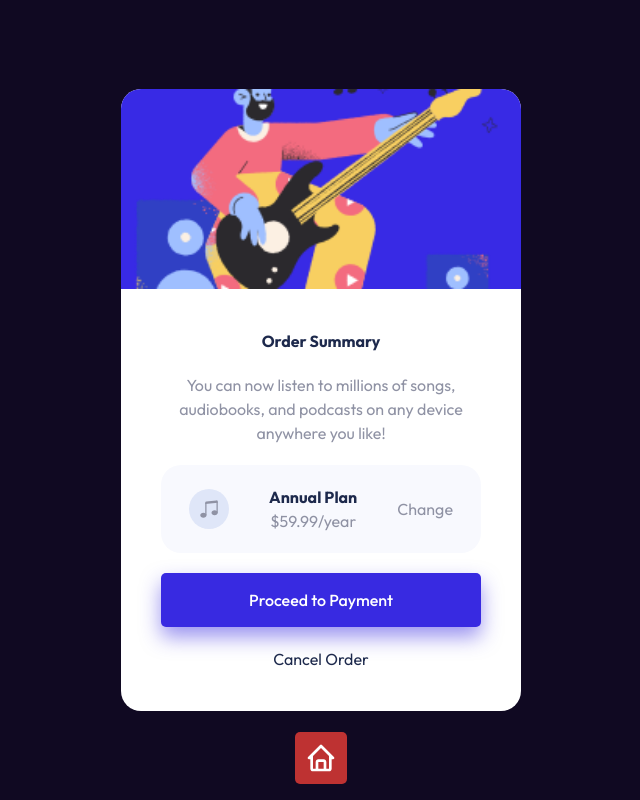
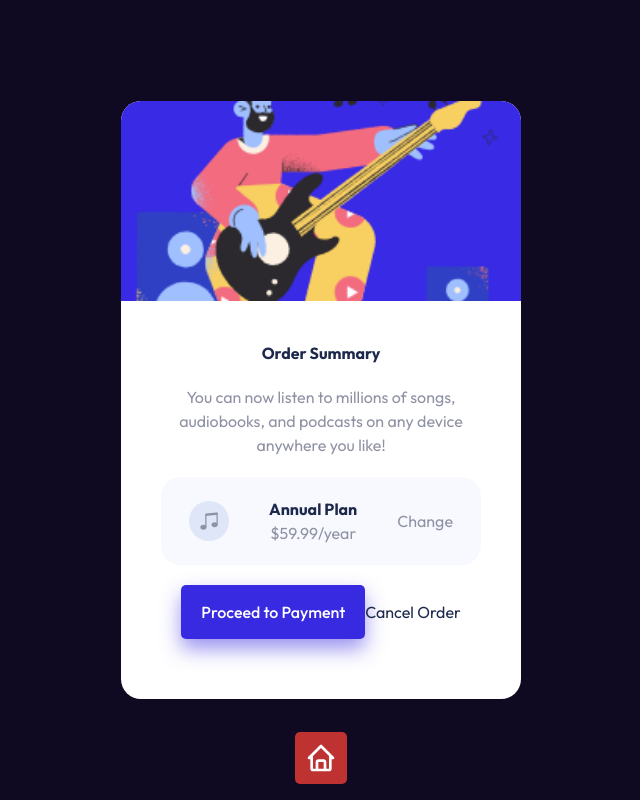
Before and after one commit to aliblackeye/alikaragoz.tech, a Next.js app: page /intern/order-summary in a window 1280 px wide. Shown: the whole page, without its empty margins (319-959 px from the left). Built offline with nearby package versions, Linux system fonts and the light colour scheme.

Commit message:
captcha page fix

```diff
--- /dev/null
+++ b/public/assets/styles/_button.scss
@@ -0,0 +1,64 @@
+.btn {
+    padding: 15px 20px;
+    border-radius: 5px;
+    border: none;
+    outline: none;
+    cursor: pointer;
+    font-size: 16px;
+    font-weight: 500;
+    transition: all 0.3s ease;
+    color: #fff;
+
+    &-primary {
+      background-color: #613bc2;
+      &:hover {
+        background-color: #5433a8;
+      }
+    }
+
+    &-info {
+      background-color: #045cb9;
+      &:hover {
+        background-color: #03519e;
+      }
+    }
+
+    &-secondary {
+      background-color: #6c757d;
+
+      &:hover {
+        background-color: #5a6268;
+      }
+    }
+
+    &-success {
+      background-color: #1c7631;
+
+      &:hover {
+        background-color: #155724;
+      }
+    }
+
+    &-warning {
+      background-color: #c7a008;
+
+      &:hover {
+        background-color: #a28f07;
+      }
+    }
+
+    &-purple {
+      background-color: #6b3be3;
+      &:hover {
+        background-color: #5731b6;
+      }
+    }
+
+    &-danger {
+      background-color: #b62c3a;
+
+      &:hover {
+        background-color: #88212a;
+      }
+    }
+  }
--- /dev/null
+++ b/public/assets/styles/_captcha-page.scss
@@ -0,0 +1,3 @@
+.captcha-page {
+
+}
--- a/public/assets/styles/base.scss
+++ b/public/assets/styles/base.scss
@@ -5,6 +5,8 @@
 @import "./globals.scss";
 @import "./form-input";
 @import "./toast";
+@import "./button";
+
 
 // Import Intern Projects
 @import "./product-preview-card";
@@ -31,3 +33,4 @@
 // Import Junior Projects
 @import "./age-calculator";
 @import "./news-page";
+@import "./captcha-page";
--- a/public/assets/styles/globals.scss
+++ b/public/assets/styles/globals.scss
@@ -6,8 +6,17 @@
   margin: 0;
   padding: 0;
   box-sizing: border-box;
+  user-select: none;
   font-family: "Outfit", sans-serif;
+}
+
+html,
+body,
+:root {
+  background-color: #000;
   user-select: none;
+  color: #fff;
+  height: 100%;
 }
 
 body {
@@ -44,72 +53,6 @@ a {
   padding: 10px 20px;
 }
 
-.btn {
-  padding: 15px 20px;
-  border-radius: 5px;
-  border: none;
-  outline: none;
-  cursor: pointer;
-  font-size: 16px;
-  font-weight: 500;
-  width: 100%;
-  transition: all 0.3s ease;
-  color: #fff;
-
-  &-primary {
-    background-color: #613bc2;
-    &:hover {
-      background-color: #5433a8;
-    }
-  }
-
-  &-info {
-    background-color: #045cb9;
-    &:hover {
-      background-color: #03519e;
-    }
-  }
-
-  &-secondary {
-    background-color: #6c757d;
-
-    &:hover {
-      background-color: #5a6268;
-    }
-  }
-
-  &-success {
-    background-color: #1c7631;
-
-    &:hover {
-      background-color: #155724;
-    }
-  }
-
-  &-warning {
-    background-color: #c7a008;
-
-    &:hover {
-      background-color: #a28f07;
-    }
-  }
-
-  &-purple {
-    background-color: #6b3be3;
-    &:hover {
-      background-color: #5731b6;
-    }
-  }
-
-  &-danger {
-    background-color: #b62c3a;
-
-    &:hover {
-      background-color: #88212a;
-    }
-  }
-}
-
 .centered-page {
   display: flex;
   flex-direction: column;
--- a/src/app/junior/captcha/page.tsx
+++ b/src/app/junior/captcha/page.tsx
@@ -20,7 +20,6 @@ import Input from "@components/Input";
 import Button from "@components/Button";
 import Modal from "@components/Modal";
 import Wallet from "@components/Wallet";
-
 
 export default function Home() {
   const [visible, setVisible] = useState(false);
@@ -70,6 +69,7 @@ export default function Home() {
     [currentDate, nextClaim, lastClaimTime]
   );
 
+  // UseEffects
   useEffect(() => {
     setFirstDate(new Date());
   }, []);
@@ -96,11 +96,10 @@ export default function Home() {
   }, [firstDate, lastClaimTime]);
 
   return (
-    <>
+    <div className="captcha-page">
       <Script
         src="https://challenges.cloudflare.com/turnstile/v0/api.js"
-        defer
-        async
+        strategy="lazyOnload"
       ></Script>
       <ToastContainer />
 
@@ -180,6 +179,6 @@ export default function Home() {
           </>
         }
       />
-    </>
+    </div>
   );
 }
--- a/src/app/layout.tsx
+++ b/src/app/layout.tsx
@@ -1,5 +1,6 @@
 // Import Next
 import Head from "next/head";
+
 
 // Metadata
 export const metadata = {
@@ -36,6 +37,7 @@ export default function RootLayout({
         <title>{metadata.title}</title>
       </Head>
       <body>
+
         <Header />
         <main>{children}</main>
         <Footer />
```
